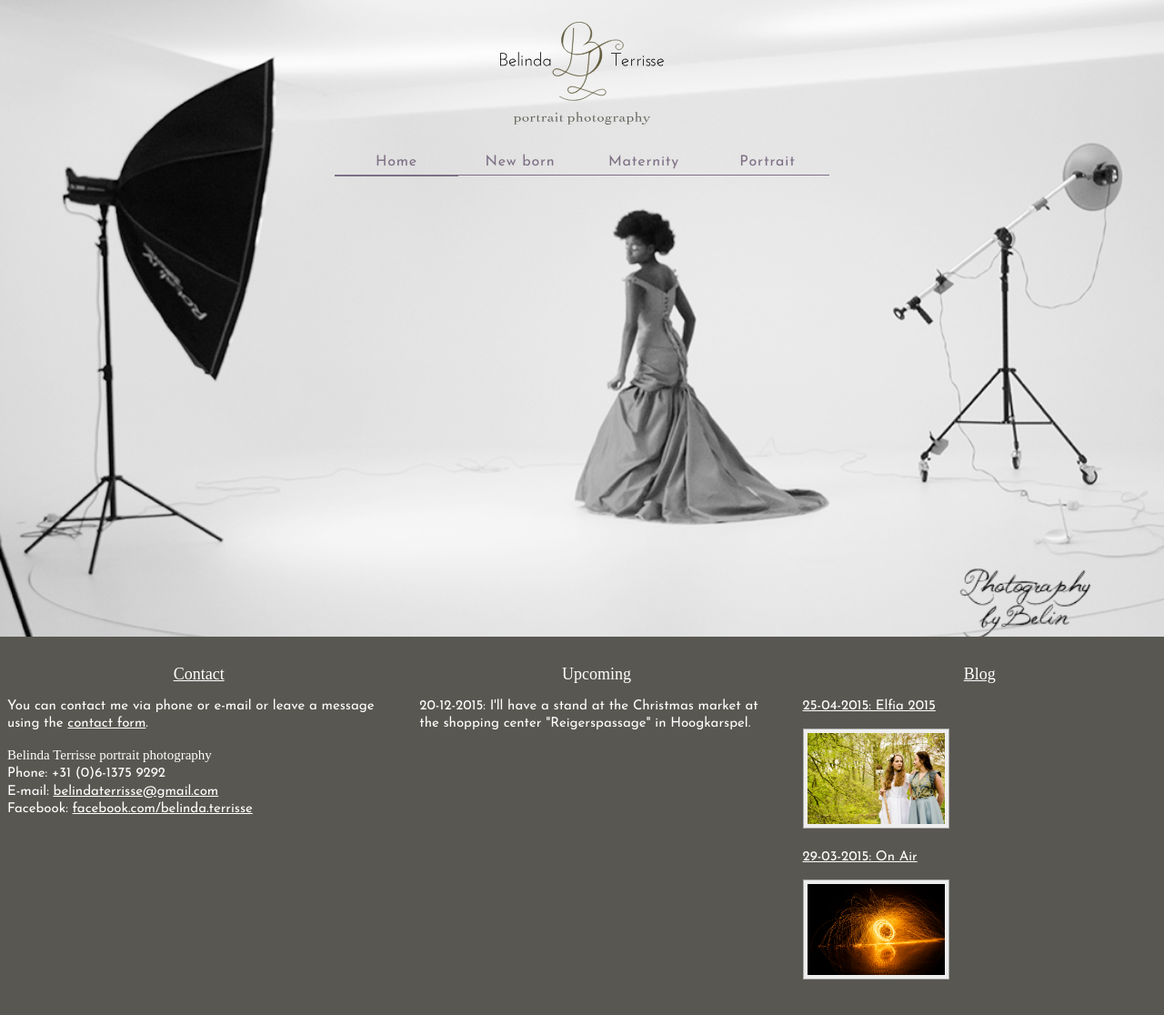
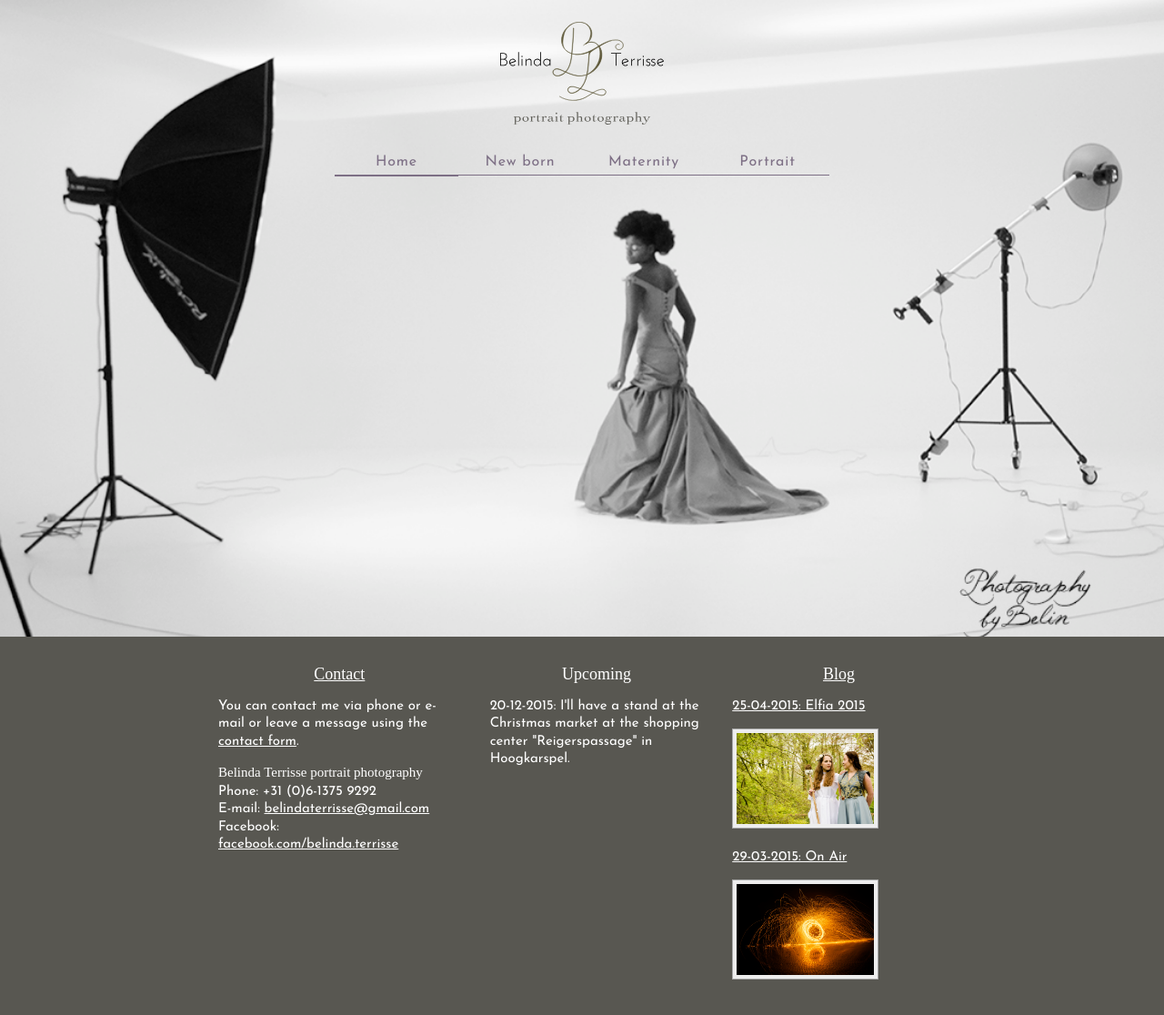
Before and after one commit to cmbybelin/cmbybelin.github.io, a Jekyll site: the page built from index.html, in a window 1280 px wide. Shown: the whole page at 91% size. Built offline with Jekyll 4.4.1, drawn with Linux system fonts in a browser that asks for light colours; nearby versions of some CDN libraries; some web fonts are replaced.

Commit message:
fix 800px wide footer

```diff
--- a/_includes/footer.html
+++ b/_includes/footer.html
@@ -1,4 +1,4 @@
-<footer class="info"><section>
+<footer class="info"><div><section>
   <h2><a href="contact.html">Contact</a></h2>
   <p>You can contact me via phone or e-mail or leave a message using the <a href="/contact.html">contact form</a>.
 
@@ -16,4 +16,4 @@
   </a></p>
   {% if photo.photo %}<img src="/{{ photo.photo }}" alt="{{ photo.caption }}" draggable="false"/>{% endif %}
   {% endfor %}
- </section></footer>
+ </section></div></footer>
```
